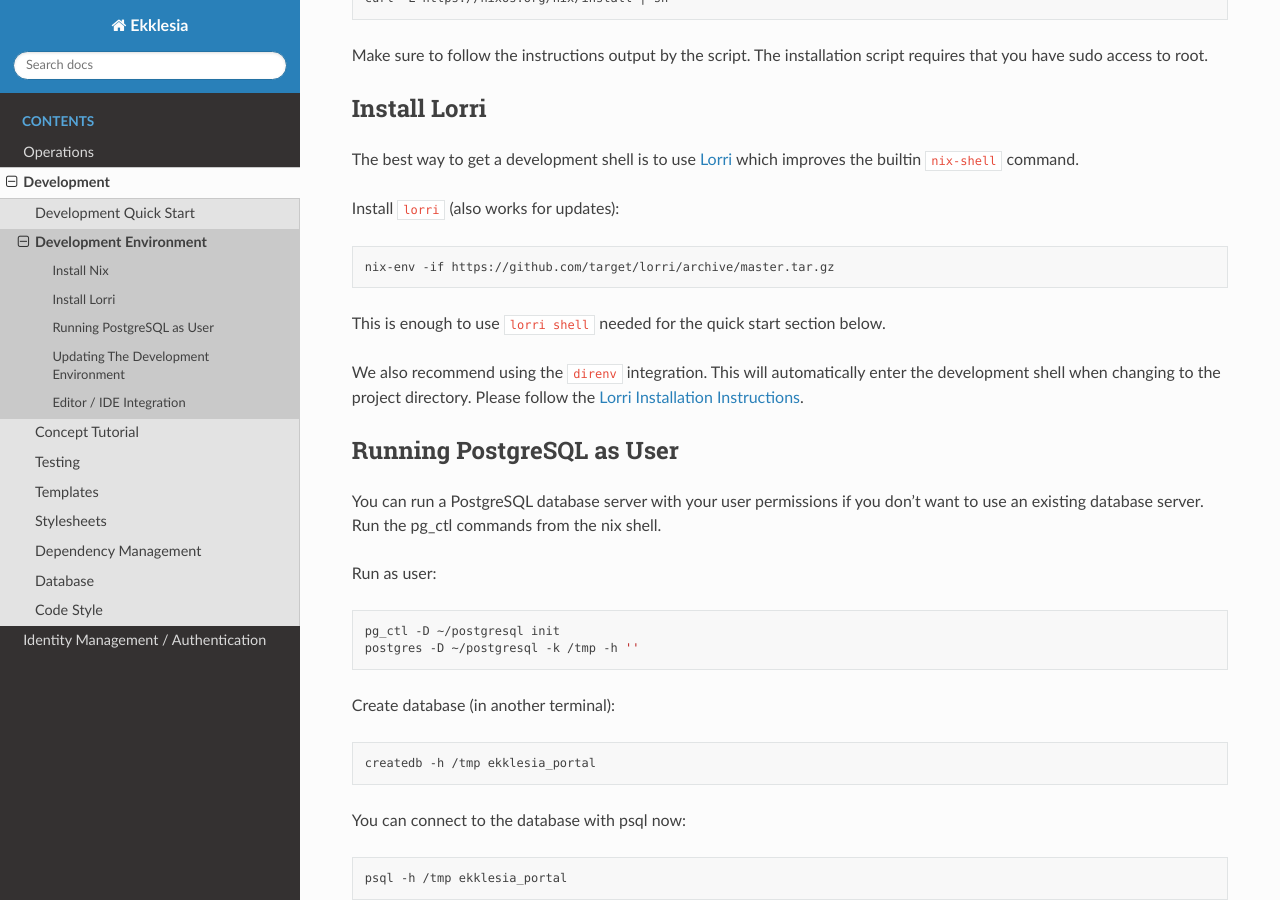
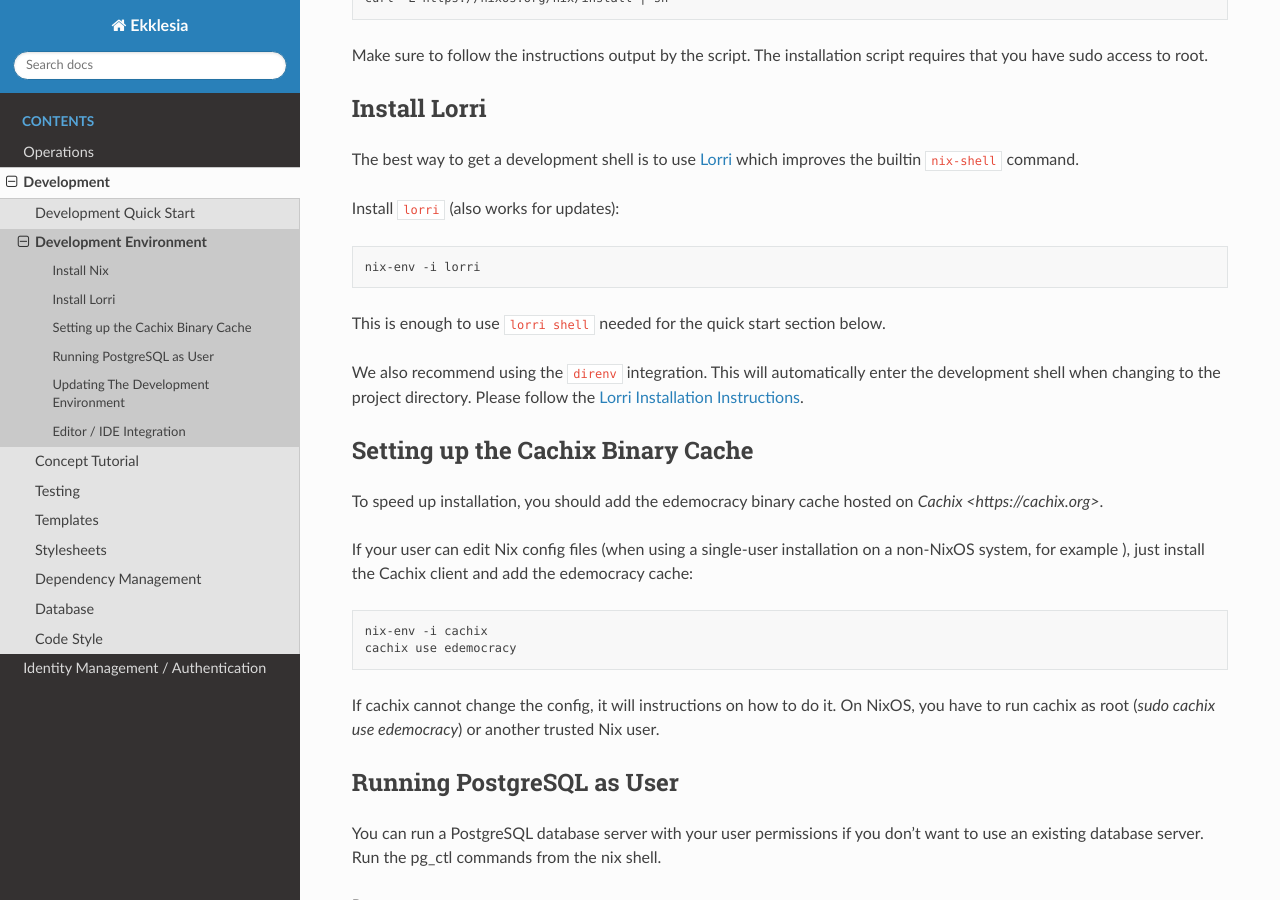
Before and after one commit to edemocracy/ekklesia, a Sphinx documentation site: the page built from docs/development/dev_env.rst, in a window 1280 px wide and 900 px high, scrolled down 503 px. Built offline with Sphinx 7.4.7 and the Read the Docs theme 2.0.0, drawn with Linux system fonts in a browser that asks for light colours.

Commit message:
Dev env: update lorri installation, add cachix setup

```diff
--- a/docs/development/dev_env.rst
+++ b/docs/development/dev_env.rst
@@ -52,7 +52,23 @@
 We also recommend using the ``direnv`` integration. This will
 automatically enter the development shell when changing to the project
 directory. Please follow the `Lorri Installation
-Instructions <https://github.com/target/lorri#setup-on-nixos-or-with-home-manager-on-linux>`_.
+Instructions <https://github.com/nix-community/lorri#setup-on-nixos-or-with-home-manager-on-linux>`_.
+
+Setting up the Cachix Binary Cache
+==================================
+
+To speed up installation, you should add the edemocracy binary cache hosted on `Cachix <https://cachix.org>`.
+
+If your user can edit Nix config files (when using a single-user installation on a non-NixOS system, for example ),
+just install the Cachix client and add the edemocracy cache:
+
+.. code-block:: shell
+
+   nix-env -i cachix
+   cachix use edemocracy
+
+If cachix cannot change the config, it will instructions on how to do it.
+On NixOS, you have to run cachix as root (`sudo cachix use edemocracy`) or another trusted Nix user.
 
 
 Running PostgreSQL as User
```
Also changed, not shown: other parts of docs/development/dev_env.rst (+2 -2 lines).
